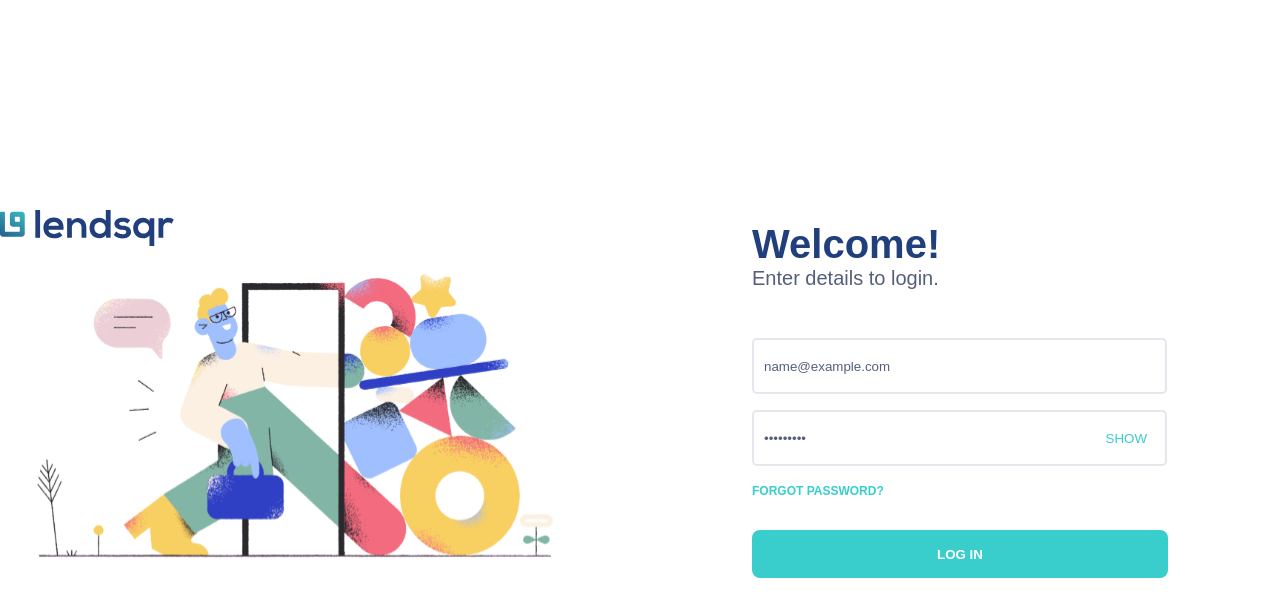
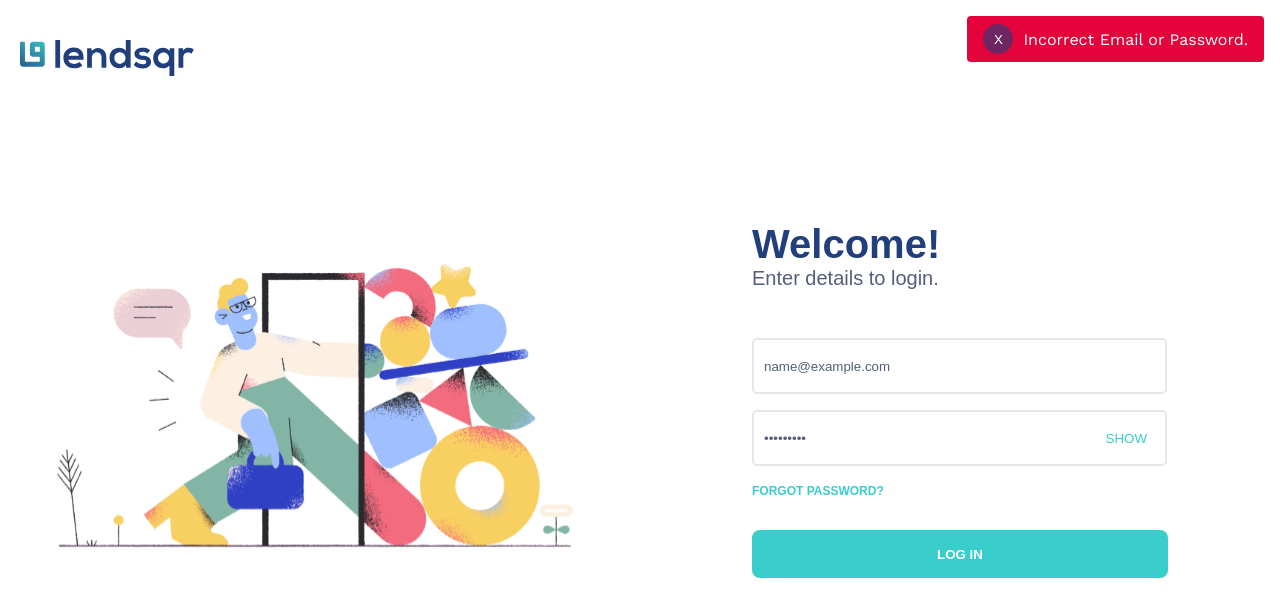
Before and after one commit to josebright/lendsqr-fe-test, a React (Create React App) app: page /login in a window 1280 px wide. Both pictures are taken after typing "name@example.com", "Sample123" into the empty fields and a click on the button "LOG IN". Shown: the top 616 px of the page. Built offline with nearby package versions, Linux system fonts and the light colour scheme.

Commit message:
final fix of login page

```diff
--- /dev/null
+++ b/src/components/Templates/alertBarComponent.tsx
@@ -0,0 +1,23 @@
+import React, { useEffect } from 'react'
+
+interface AlertBarProps {
+  message: string
+  type: 'success' | 'error'
+  onClose: () => void
+}
+
+const AlertBar: React.FC<AlertBarProps> = ({ message, type, onClose }) => {
+  useEffect(() => {
+    const timer = setTimeout(onClose, 30000)
+    return () => { clearTimeout(timer) }
+  }, [onClose])
+
+  return (
+    <div className={`alert-bar ${type}`}>
+      <button onClick={onClose} className="alert-close-btn">X</button>
+      {message}
+    </div>
+  )
+}
+
+export default AlertBar
--- /dev/null
+++ b/src/components/Templates/errorComponent.tsx
@@ -0,0 +1,17 @@
+import React from 'react'
+
+interface ErrorComponentProps {
+  errorMessage?: string
+}
+
+const ErrorComponent: React.FC<ErrorComponentProps> = ({ errorMessage }) => {
+  if (!errorMessage) return null
+
+  return (
+    <div className="error-message">
+      {errorMessage}
+    </div>
+  )
+}
+
+export default ErrorComponent
--- a/src/components/Templates/inputComponent.tsx
+++ b/src/components/Templates/inputComponent.tsx
@@ -1,13 +1,19 @@
 import React, { useState } from 'react'
 
 interface InputProps {
+  field: {
+    name: string
+    value: any
+    onChange: (e: React.ChangeEvent<any>) => void
+    onBlur: (e: React.FocusEvent<any>) => void
+  }
   type: 'text' | 'password' | 'dropdown'
   width: string
   label?: string
   options?: string[]
 }
 
-const InputComponent: React.FC<InputProps> = ({ type, label, width, options = [] }) => {
+const InputComponent: React.FC<InputProps> = ({ field, type, label, width, options = [] }) => {
   const [inputType, setInputType] = useState<string>(type)
   const [dropdownValue, setDropdownValue] = useState<string>('')
 
@@ -23,9 +29,13 @@ const InputComponent: React.FC<InputProps> = ({ type, label, width, options = []
     if (type === 'dropdown') {
       return (
         <select
+          {...field}
           style={inputStyles}
           value={dropdownValue}
-          onChange={(e) => { setDropdownValue(e.target.value) }}
+          onChange={(e) => {
+            field.onChange(e)
+            setDropdownValue(e.target.value)
+          }}
           className="input-field"
           aria-label={label ?? 'Dropdown'}>
           {options.map((option, index) => (
@@ -37,6 +47,7 @@ const InputComponent: React.FC<InputProps> = ({ type, label, width, options = []
       return (
         <>
           <input
+            {...field}
             style={inputStyles}
             type={inputType}
             className="input-field"
--- a/src/components/Templates/submitButtonComponent.tsx
+++ b/src/components/Templates/submitButtonComponent.tsx
@@ -1,22 +1,23 @@
 import React from 'react'
 
 interface SubmitButtonProps {
-  type: 'primary' | 'secondary'
+  variant: 'primary' | 'secondary'
   width: string
   buttonText: string
   color?: string
   disabled?: boolean
 }
 
-const SubmitButtonComponent: React.FC<SubmitButtonProps> = ({ type, width, buttonText, color, disabled }): JSX.Element => {
+const SubmitButtonComponent: React.FC<SubmitButtonProps> = ({ variant, width, buttonText, color, disabled }): JSX.Element => {
   return (
     <button
-      className={`submit-button ${type} ${disabled}`}
+      className={`submit-button ${variant} ${disabled}`}
       disabled={disabled}
+      type="submit"
       style={{
         width,
-        color: type === 'secondary' ? color : '',
-        borderColor: type === 'secondary' ? color : ''
+        color: variant === 'secondary' ? color : '',
+        borderColor: variant === 'secondary' ? color : ''
       }}
     >
       {buttonText}
--- a/src/pages/Auth/loginPage.tsx
+++ b/src/pages/Auth/loginPage.tsx
@@ -1,4 +1,4 @@
-import React from 'react'
+import React, { useState } from 'react'
 import { Grid } from '@mui/material'
 import Logo from '../../utils/Assests/logo.svg'
 import OnBoardingImage from '../../utils/Assests/pablo-sign-in 1.svg'
@@ -8,50 +8,94 @@ import SubmitButtonComponent from '../../components/Templates/submitButtonCompon
 import TextData from '../../utils/TextData/staticTexts.json'
 import Spacer from '../../components/Templates/spacerComponent'
 import TextButton from '../../components/Templates/textButtonComponent'
+import ErrorComponent from '../../components/Templates/errorComponent'
+import AlertBar from '../../components/Templates/alertBarComponent'
 
 interface Props {
   onLogin: (isLoggedIn: boolean) => void
 }
 
+interface FormValues {
+  username: string
+  password: string
+}
+
 const LoginPage: React.FC<Props> = ({ onLogin }): React.ReactElement => {
+  const [alert, setAlert] = useState<{ message: string, type: 'success' | 'error' | '' }>({ message: '', type: '' })
+  const [showAlert, setShowAlert] = useState<boolean>(false)
+
+  const closeAlert = (): void => {
+    setShowAlert(false)
+  }
+
   return (
     <div className='container'>
       <Grid container className='centered-flex'>
-        <Grid item xs={0} md={6} >
-          <img src={Logo} alt="Logo" />
-          <img src={OnBoardingImage} alt="On Boarding" />
+        <Grid item xs={0} md={6} className='vertically-centered-flex'>
+          <Grid>
+            <Spacer height='5%' />
+            <img src={Logo} alt="Logo" height='36px' width='173.76px' />
+            <Spacer height='20%' />
+            <img src={OnBoardingImage} alt="On Boarding" height='337.57px' width='100%' />
+          </Grid>
         </Grid>
-        <Grid item xs={12} md={6}>
+        <Grid item xs={12} md={6} className='vertically-centered-flex'>
           <Formik
             initialValues={{ username: '', password: '' }}
-            onSubmit={(values, { setSubmitting }) => {
+            onSubmit={(values, { setSubmitting }): void => {
               if (values.username === 'user' && values.password === 'pass') {
                 onLogin(true)
               } else {
-                alert(values.username)
+                setAlert({ message: 'Incorrect Email or Password.', type: 'error' })
+                setShowAlert(true)
               }
               setSubmitting(false)
             }}
+            validate={(values): Partial<FormValues> => {
+              const errors: Partial<FormValues> = {}
+              if (!values.username) errors.username = 'Email is required'
+              if (!values.password) errors.password = 'Password is required'
+              return errors
+            }}
           >
-            {({ isSubmitting }) => (
+            {({ isSubmitting, errors, touched, handleChange, handleBlur }) => (
               <div className='formik-form'>
                 <h1>{TextData.loginPage.title}</h1>
                 <h3>{TextData.loginPage.subTitle}</h3>
                 <Spacer height='3rem' />
                 <Form>
-                  <Field name="username" as={InputComponent} width='94%' type='text' label='Email' />
+                  <Field
+                    name="username"
+                    component={InputComponent}
+                    width='94%'
+                    type='text'
+                    label='Email'
+                    onChange={handleChange}
+                    onBlur={handleBlur}
+                  />
+                  {touched.username && errors.username && <ErrorComponent errorMessage={errors.username} />}
                   <Spacer height='1rem' />
-                  <Field name="password" as={InputComponent} width='94%' type='password' label='Password' />
+                  <Field
+                    name="password"
+                    component={InputComponent}
+                    width='94%'
+                    type='password'
+                    label='Password'
+                    onChange={handleChange}
+                    onBlur={handleBlur}
+                  />
+                  {touched.password && errors.password && <ErrorComponent errorMessage={errors.password} />}
                   <Spacer height='1rem' />
                   <TextButton text={TextData.loginPage.forgotPass} href='#' />
                   <Spacer height='2rem' />
-                  <SubmitButtonComponent disabled={isSubmitting} type='primary' buttonText={TextData.loginPage.submitButtonText} width='100%' />
+                  <SubmitButtonComponent disabled={isSubmitting} variant='primary' buttonText={TextData.loginPage.submitButtonText} width='100%' />
                 </Form>
               </div>
             )}
           </Formik>
         </Grid>
       </Grid>
+      {showAlert === true && alert.type !== '' && <AlertBar message={alert.message} type={alert.type} onClose={closeAlert} />}
     </div>
   )
 }
--- a/src/styles/index.scss
+++ b/src/styles/index.scss
@@ -21,6 +21,11 @@ $colors-others: (
   'purple': #5718FF,
   'magenta': #DF18FF,
 );
+
+// Generate classes for  other colors
+@each $name, $color in $colors-others {
+  .text-#{$name} { color: $color; }
+}
 
 // Screen Sizes for Responsive Design
 $screen-xs: 480px;
@@ -50,11 +55,6 @@ body {
 
 .secondary-text-family {
   font-family: $font-family-secondary;
-}
-
-// Iterate over other colors to generate utility classes
-@each $name, $color in $colors-others {
-  .text-#{$name} { color: $color; }
 }
 
 // Media Queries for Responsive Design
@@ -90,6 +90,12 @@ body {
   align-items: center;
 }
 
+.vertically-centered-flex {
+  height: 100vh;
+  display: flex;
+  justify-content: center;
+}
+
 h1 {
   font-family: $font-family-secondary;
   font-size: 40px;
@@ -106,6 +112,10 @@ h3 {
   margin: 0;
 }
 
+.error-message {
+  color: $color-danger;
+  font-size: 12px;
+}
 
 // Input styling
 .formik-form {
@@ -193,3 +203,53 @@ h3 {
     text-decoration: underline;
   }
 }
+
+// Alert Bar for success and failed mutation
+.alert-bar {
+  position: fixed;
+  top: 0;
+  right: 0;
+  margin: 1rem;
+  padding: 0.5rem 1rem;
+  border-radius: 4px;
+  color: white;
+  z-index: 1000;
+  display: flex;
+  align-items: center;
+  justify-content: center;
+  font-size: 1rem;
+
+  &.success {
+    background-color: $color-success;
+  }
+
+  &.error {
+    background-color: $color-danger;
+  }
+
+  animation: fadeIn 0.5s;
+
+  @keyframes fadeIn {
+    from {
+      opacity: 0;
+      transform: translateY(-20px);
+    }
+    to {
+      opacity: 1;
+      transform: translateY(0);
+    }
+  }
+
+  .alert-close-btn {
+    outline: none;
+    margin-right: 10px;
+    height: 30px;
+    width: 30px;
+    color: $color-white;
+    background-color: rgba($color-secondary, 0.6);;
+    border: 1 solid;
+    border-color: transparent;
+    border-radius: 50%;
+    cursor: pointer;
+  }
+}
```
